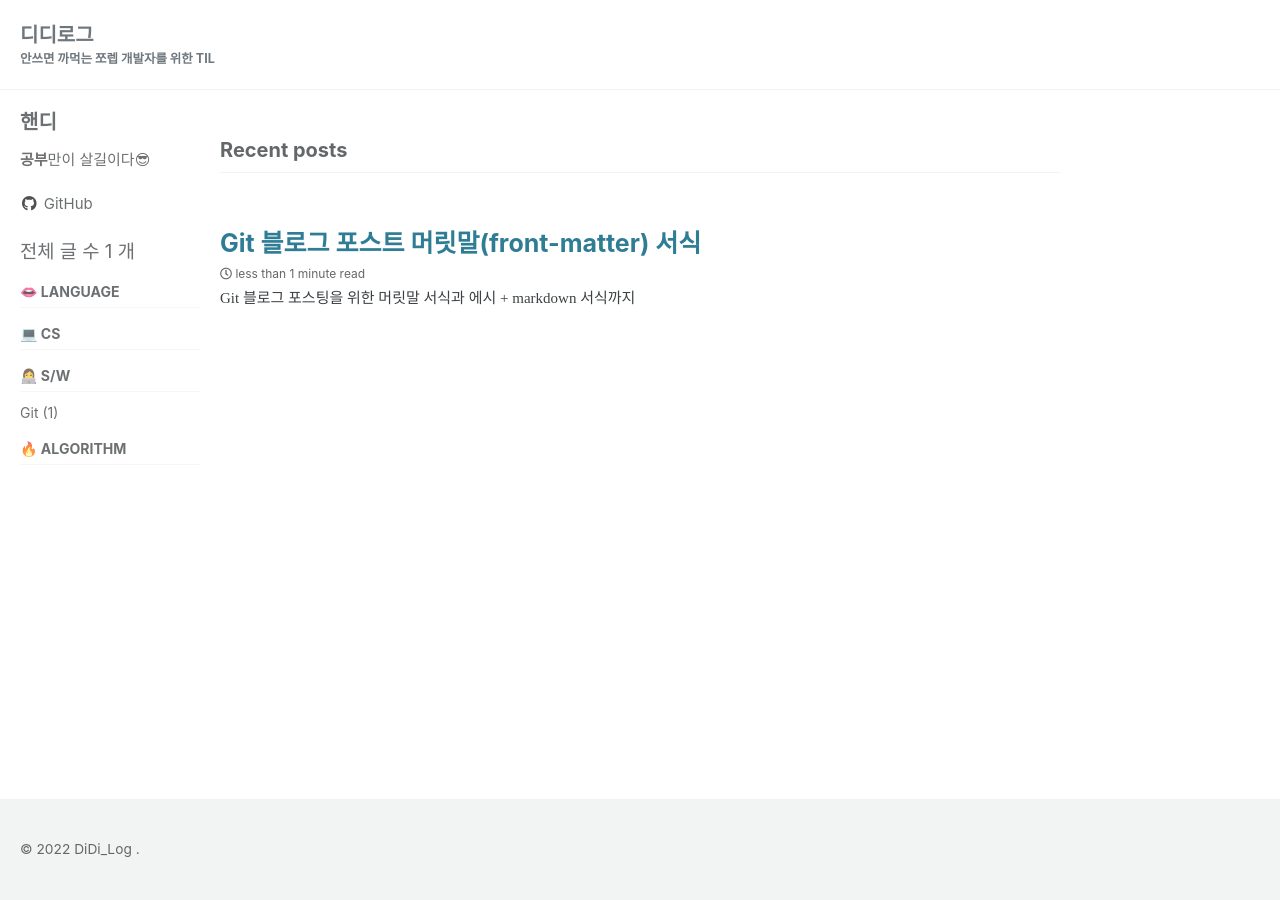
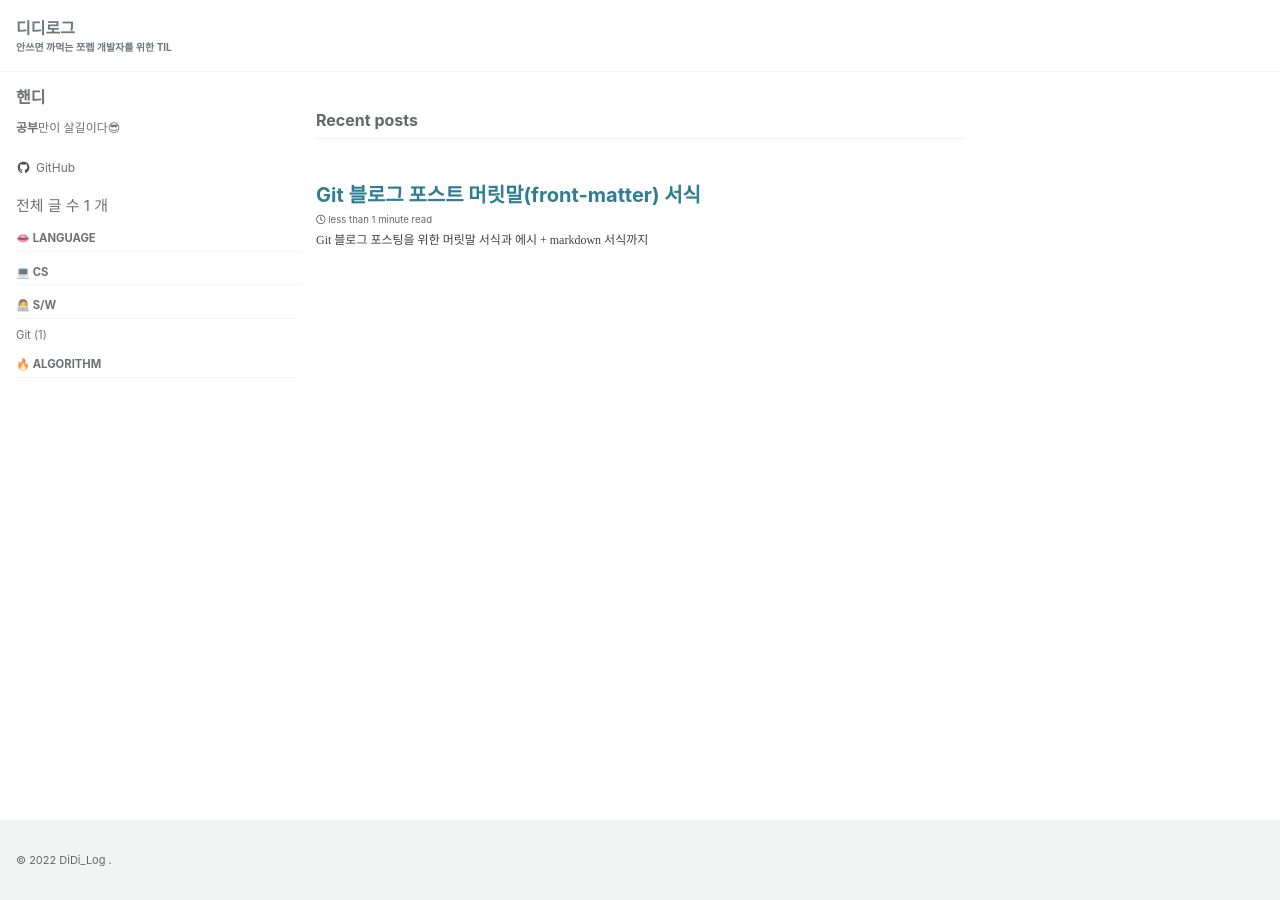
Before and after one commit to hyundidi/hyundidi.github.io, a Jekyll site: the page built from index.html, in a window 1280 px wide. Built offline with Jekyll 4.4.1, drawn with Linux system fonts in a browser that asks for light colours; cached includes are drawn as plain includes; some web fonts are replaced; the list of posts is cut into pages by our own code.

Commit message:
change-font

```diff
--- a/_includes/nav_list_main
+++ b/_includes/nav_list_main
@@ -23,8 +23,8 @@
                     {% endif %}
                 {% endfor %}
                 {% for category in site.categories %}
-                    {% if category[0] == "cpp" %}
-                        <li><a href="/categories/cpp" class="">C++ ({{category[1].size}})</a></li>
+                    {% if category[0] == "Cpp" %}
+                        <li><a href="/categories/Cpp" class="">C++ ({{category[1].size}})</a></li>
                     {% endif %}
                 {% endfor %}
 
--- a/_sass/minimal-mistakes/_reset.scss
+++ b/_sass/minimal-mistakes/_reset.scss
@@ -8,18 +8,18 @@ html {
   /* apply a natural box layout model to all elements */
   box-sizing: border-box;
   background-color: $background-color;
-  font-size: 14px;
+  font-size: 12px;
 
   @include breakpoint($medium) {
-    font-size: 18px;
+    font-size: 14px;
   }
 
   @include breakpoint($large) {
-    font-size: 20px;
+    font-size: 16px;
   }
 
   @include breakpoint($x-large) {
-    font-size: 22px;
+    font-size: 18px;
   }
 
   -webkit-text-size-adjust: 100%;
--- a/_sass/minimal-mistakes/_variables.scss
+++ b/_sass/minimal-mistakes/_variables.scss
@@ -6,17 +6,17 @@
    Typography
    ========================================================================== */
 
-$doc-font-size: 16 !default;
+$doc-font-size: 10 !default;
 
 /* paragraph indention */
 $paragraph-indent: false !default; // true, false (default)
 $indent-var: 1.3em !default;
 
 /* system typefaces */
-$serif: "IM_Hyemin-Regular", Georgia, Times, serif !default;
-$sans-serif: "IM_Hyemin-Regular", -apple-system, BlinkMacSystemFont, "Roboto", "Segoe UI",
+$serif: "KoPubDotumMedium", "IM_Hyemin-Regular", Georgia, Times, serif !default;
+$sans-serif: "KoPubDotumMedium", "IM_Hyemin-Regular", -apple-system, BlinkMacSystemFont, "Roboto", "Segoe UI",
   "Helvetica Neue", "Lucida Grande", Arial, sans-serif !default;
-$monospace: "IM_Hyemin-Regular", Monaco, Consolas, "Lucida Console", monospace !default;
+$monospace: "KoPubDotumMedium", "IM_Hyemin-Regular", Monaco, Consolas, "Lucida Console", monospace !default;
 
 /* sans serif typefaces */
 $sans-serif-narrow: $sans-serif !default;
@@ -155,9 +155,9 @@ $max-width: $x-large !default;
    Grid
    ========================================================================== */
 
-$right-sidebar-width-narrow: 200px !default;
-$right-sidebar-width: 300px !default;
-$right-sidebar-width-wide: 400px !default;
+$right-sidebar-width-narrow: 300px !default;
+$right-sidebar-width: 400px !default;
+$right-sidebar-width-wide: 500px !default;
 
 /*
    Other
--- a/assets/css/main.scss
+++ b/assets/css/main.scss
@@ -13,6 +13,15 @@
     font-weight: normal;
     font-style: normal;
 }
+
+@font-face {
+    font-family: 'KoPubDotumMedium';
+     src: url('https://cdn.jsdelivr.net/gh/projectnoonnu/noonfonts_two@1.0/KoPubDotumMedium.woff') format('woff');
+    font-weight: normal;
+    font-style: normal;
+}
+
 body{
     font-family: 'IM_Hyemin-Regular';
+    font-family: 'KoPubDotumMedium';
 }
```
